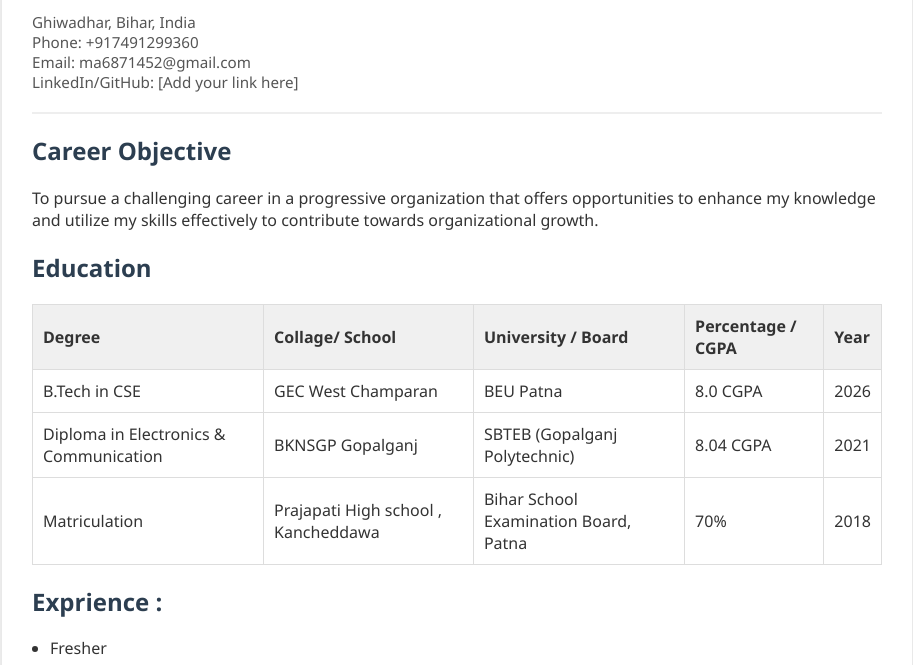
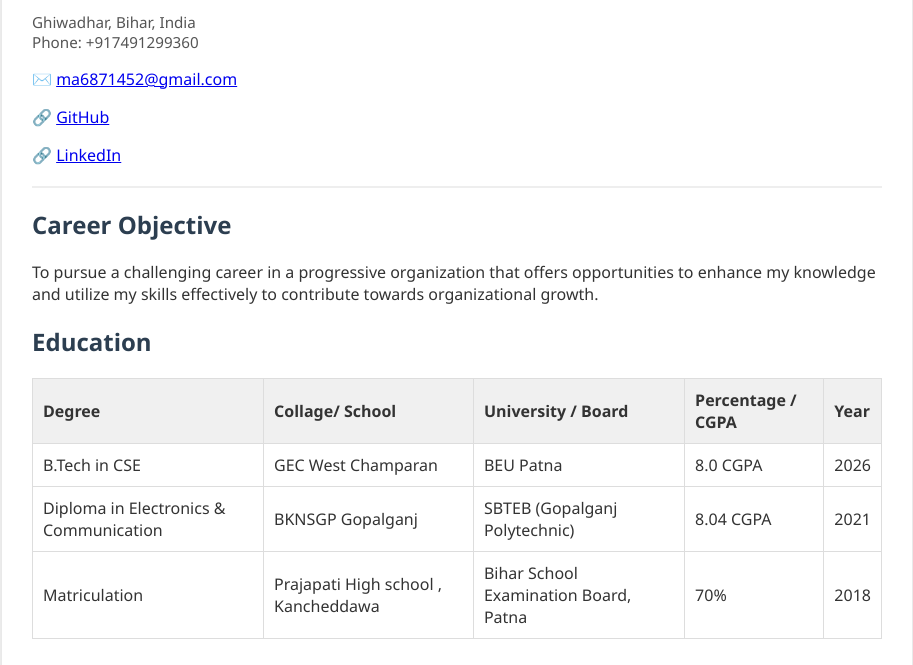
Before and after one commit to majidansari2/Resume_Majid_1, a plain HTML site: page index.html in a window 1280 px wide. Shown: the part 125-790 px from the top of the page, without its empty margins (183-1096 px from the left). Drawn offline with Linux system fonts and the light colour scheme.

Commit message:
index.html

```diff
--- a/index.html
+++ b/index.html
@@ -80,9 +80,9 @@
     <p class="contact">
       Ghiwadhar, Bihar, India<br>
       Phone: +917491299360<br>
-      Email: ma6871452@gmail.com<br>
-      LinkedIn/GitHub: [Add your link here]
-    </p>
+      <p>✉️ <a href="mailto:ma6871452@gmail.com">ma6871452@gmail.com</a></p>
+      <p>🔗 <a href="https://github.com/majidansari2" target="_blank">GitHub</a></p>
+      <p>🔗 <a href="https://www.linkedin.com/public-profile/settings?trk=d_flagship3_profile_self_view_public_profile" target="_blank">LinkedIn</a></p>
 
     <hr>
 
```
